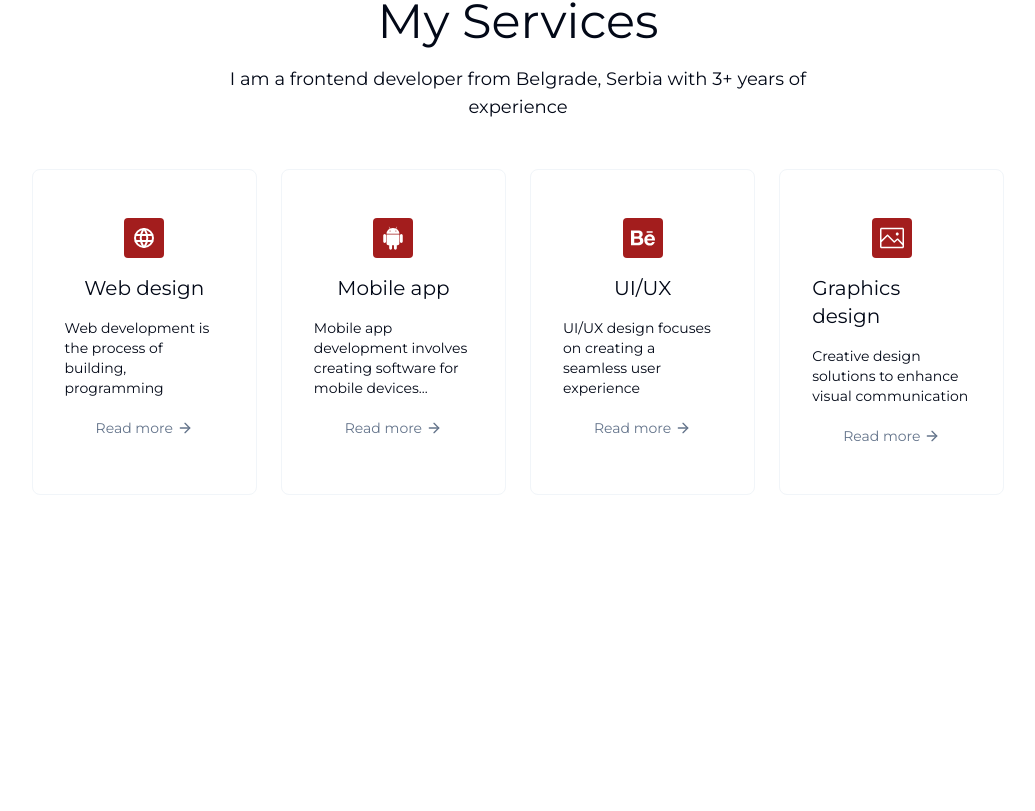
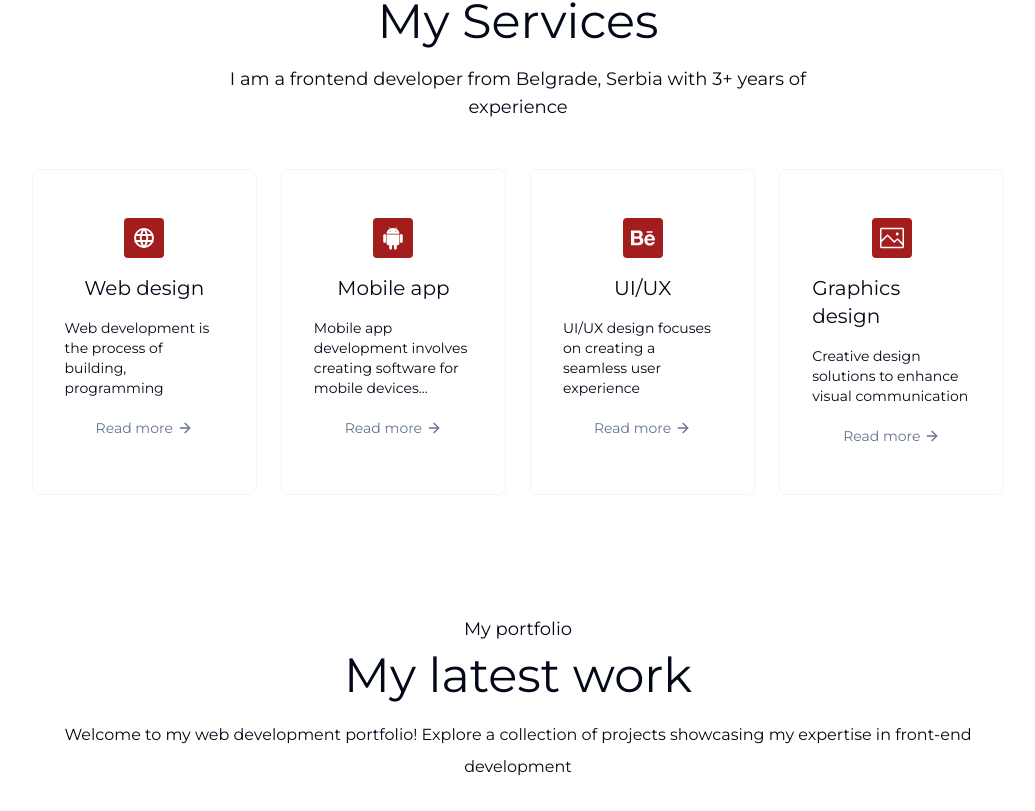
Before and after one commit to narandza/portfolio, a Next.js app: page / in a window 1280 px wide. Shown: the part 1893-2704 px from the top of the page, without its empty margins (122-1157 px from the left). Before the commit the page ends 2468 px from the top, so only its background shows below. Built offline with nearby package versions, Linux system fonts and the light colour scheme.

Commit message:
add work component to main page; populate work component; create inital work data; add  sample background image;

```diff
--- a/src/app/(main)/page.tsx
+++ b/src/app/(main)/page.tsx
@@ -2,6 +2,7 @@ import { About } from "./about";
 import { Header } from "./header";
 import { Navbar } from "./navbar";
 import { Services } from "./services";
+import { Work } from "./work";
 
 export default function HomePage() {
   return (
@@ -10,6 +11,7 @@ export default function HomePage() {
       <Header />
       <About />
       <Services />
+      <Work />
     </div>
   );
 }
--- a/src/app/(main)/work.tsx
+++ b/src/app/(main)/work.tsx
@@ -1,9 +1,12 @@
 export const Work = () => {
   return (
     <div id="work" className="w-full px-[12%] py-10 scroll-mt-20">
-      <h4 className="text-center mb-2 text-lg "></h4>
-      <h2 className="text-center text-5xl "></h2>
-      <p className="text-center max-2-2xl mx-auto mt-5 mb-12"></p>
+      <h4 className="text-center mb-2 text-lg ">My portfolio</h4>
+      <h2 className="text-center text-5xl ">My latest work</h2>
+      <p className="text-center max-2-2xl mx-auto mt-5 mb-12">
+        Welcome to my web development portfolio! Explore a collection of
+        projects showcasing my expertise in front-end development
+      </p>
     </div>
   );
 };
--- a/src/constants/info-list.ts
+++ b/src/constants/info-list.ts
@@ -64,3 +64,26 @@ export const serviceData = [
     link: "",
   },
 ];
+
+export const workData = [
+  {
+    title: "Frontend project",
+    description: "Web Design",
+    bgImage: "/sample.jpg",
+  },
+  {
+    title: "Collaborative Document Editing App",
+    description: "Mobile Design",
+    bgImage: "/sample.jpg",
+  },
+  {
+    title: "Language learning app",
+    description: "Web Design",
+    bgImage: "/sample.jpg",
+  },
+  {
+    title: "Team chat app",
+    description: "Web Design",
+    bgImage: "/sample.jpg",
+  },
+];
```
Also changed, not shown: public/sample.jpg (added).
